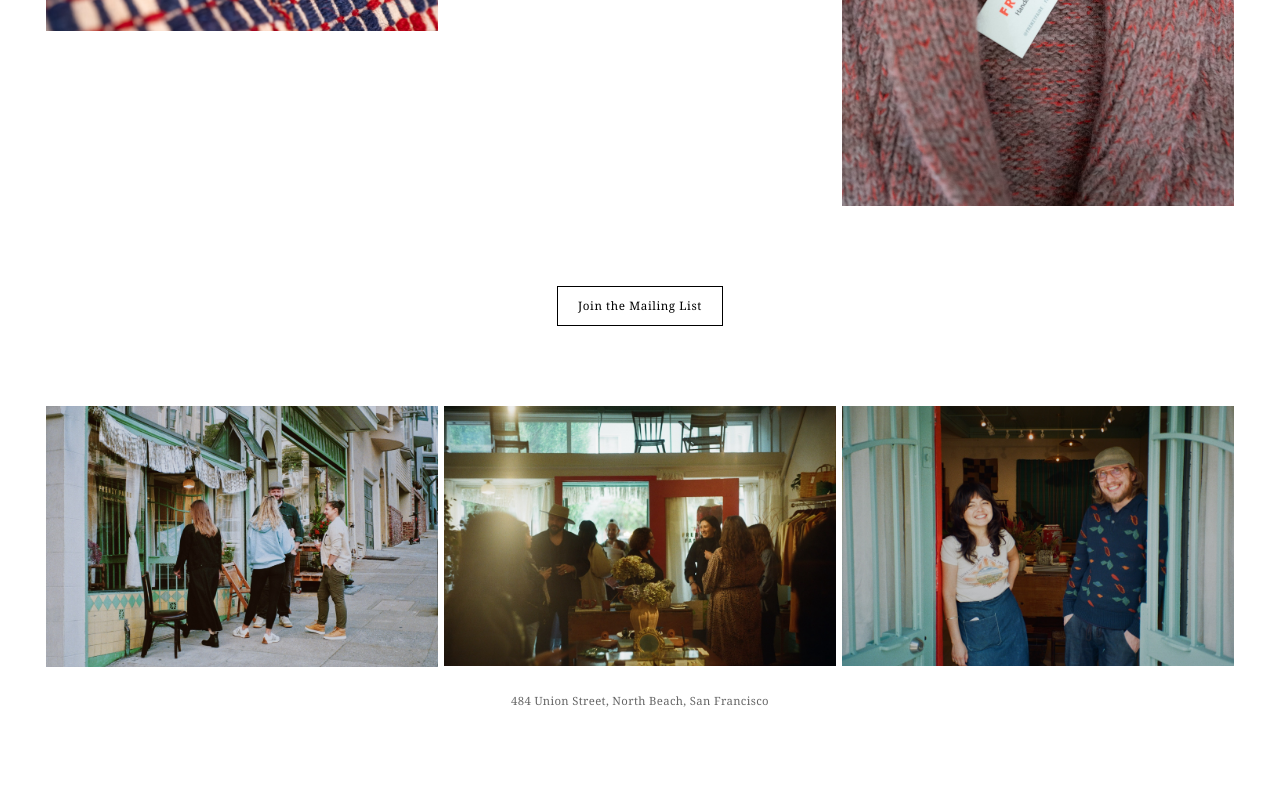
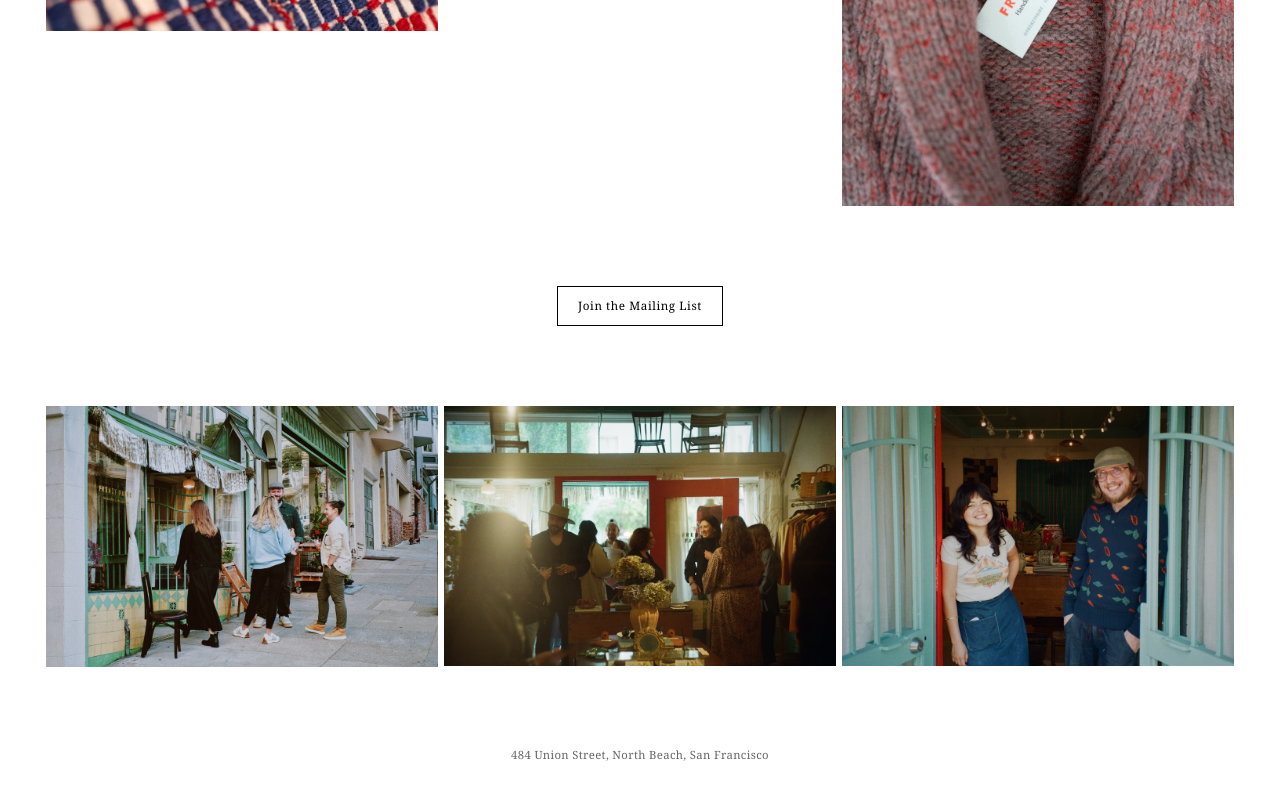
Before and after one commit to timothybuck13/frenzy-faire, a React (Vite) app: page / in a window 1280 px wide. Shown: the part 4661-5461 px from the top of the page. Before the commit the page ends 5398 px from the top, so only its background shows below. Built offline with nearby package versions, Linux system fonts and the light colour scheme.

Commit message:
Triple footer padding

```diff
--- a/src/App.jsx
+++ b/src/App.jsx
@@ -389,7 +389,7 @@ export default function App() {
       </section>
 
       {/* Footer */}
-      <footer className="py-8">
+      <footer className="py-24">
         <div className="max-w-2xl mx-auto px-6 md:px-8 text-center">
           <p
             style={{
```
